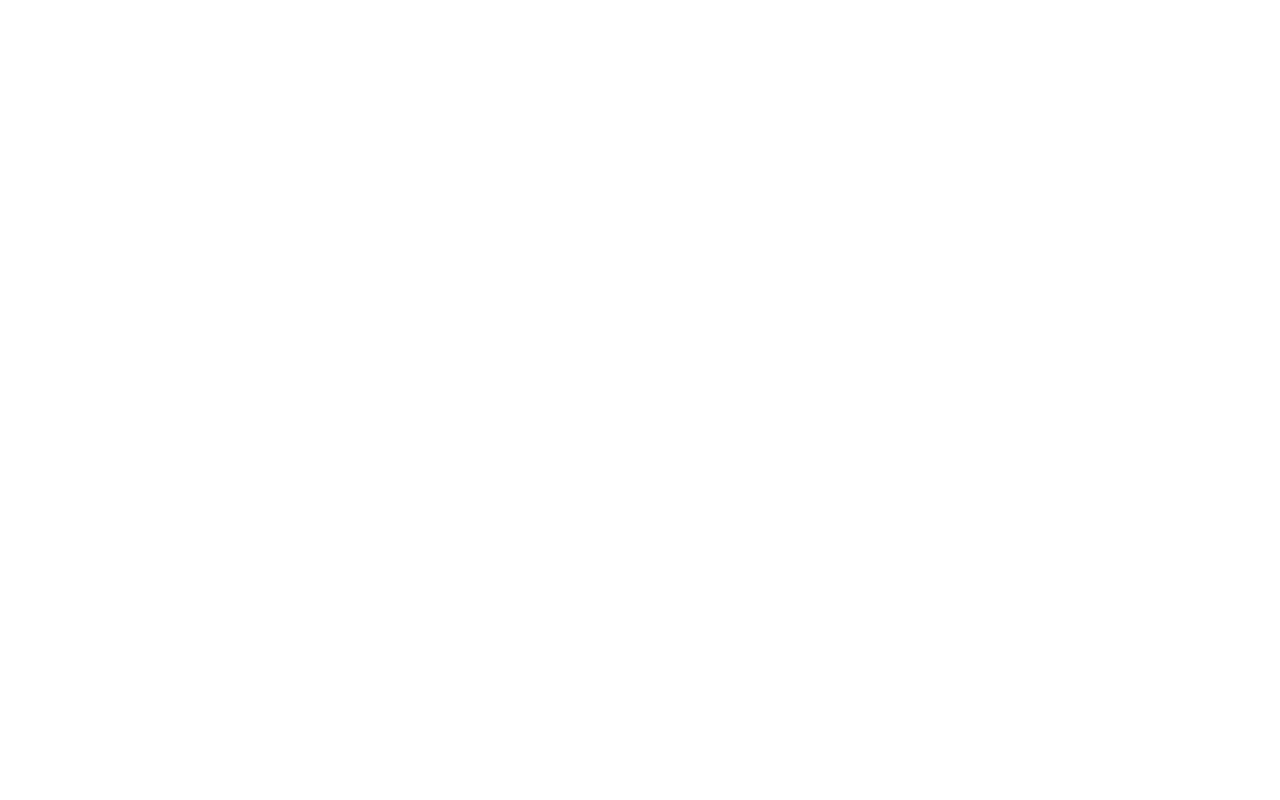
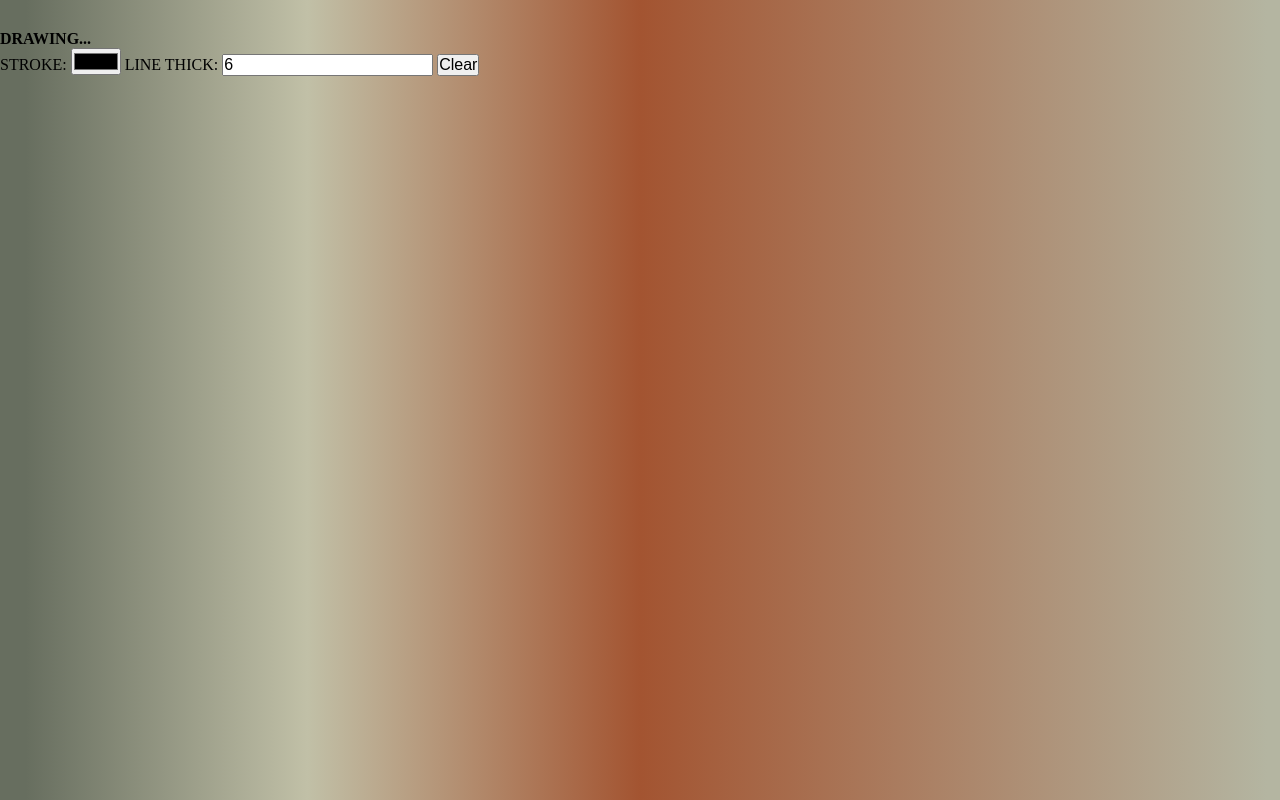
Before and after one commit to fatmanur1blt/JavaScript30-Vanilla-JS, a plain HTML site: page 08-Fun-with-HTML5-Canvas/index.html in a window 1280 px wide. Drawn offline with Linux system fonts and the light colour scheme; files that its build step writes are made by us from their sources.

Commit message:
update html file

```diff
--- a/08-Fun-with-HTML5-Canvas/index.html
+++ b/08-Fun-with-HTML5-Canvas/index.html
@@ -5,15 +5,26 @@
     <meta http-equiv="X-UA-Compatible" content="IE=edge">
     <meta name="viewport" content="width=device-width, initial-scale=1.0">
     <title>Fun With Html Canvas!</title>
-    <style>
-        #draw{
-            width:700px;
-            height:700px;
-        }
-    </style>
+    <link rel="stylesheet" href="style.css">
 </head>
 <body>
+<div class="container">
+    <div id="toolbar">
+        <h2>DRAWING...</h2>
+        <label for="colors">STROKE:</label>
+        <input type="color" name="colors" id="colors">
+        <label for="lineThick">LINE THICK:</label>
+        <input type="number" value="6" name="lineThick" id="lineThick">
+
+        <button id="btn-clear">Clear</button>
+    </div>
+</div>
+
+ <div class="draw">
     <canvas id="draw"></canvas>
+</div>
+
+
     <script src="app.js"></script>
 </body>
 </html>
```
